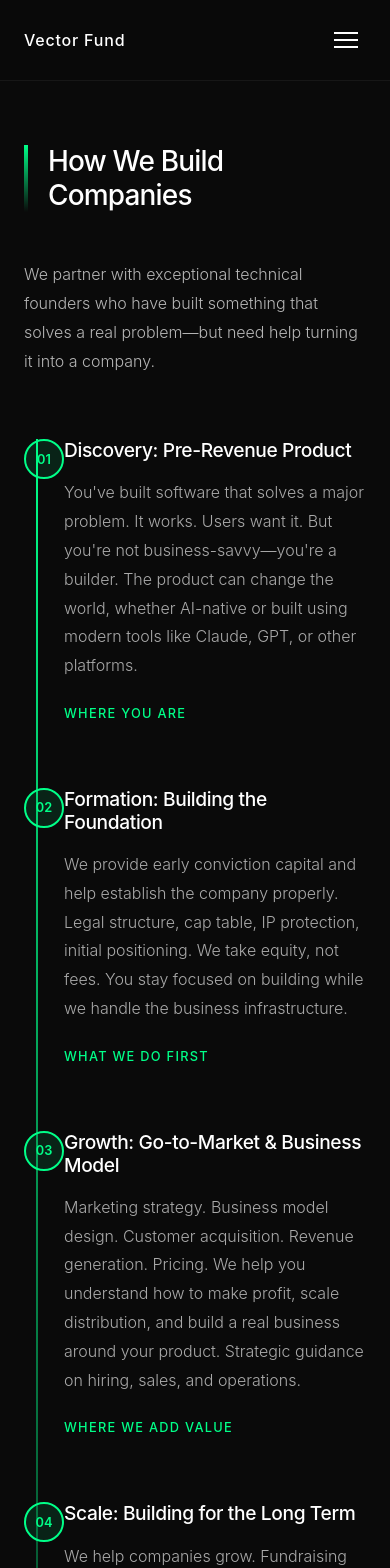
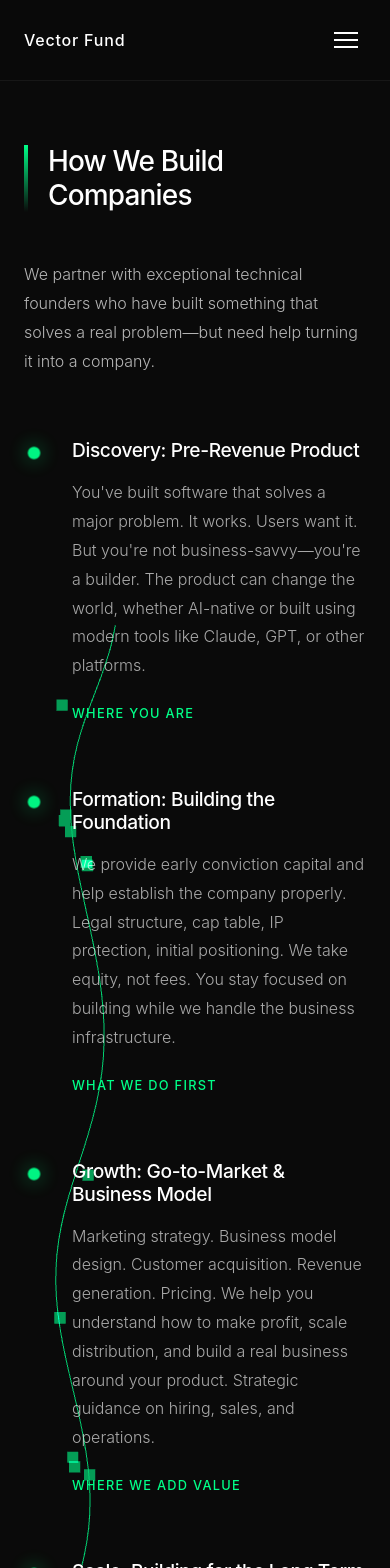
Before and after one commit to JosephsVisconti/Vectorfund, a React (Vite) app: page /philosophy in a window 390 px wide. Shown: the top 1568 px of the page. Built offline with nearby package versions, Linux system fonts and the light colour scheme.

Commit message:
Add 3D animated timeline with Three.js, remove numbers from markers

```diff
--- a/src/App.css
+++ b/src/App.css
@@ -204,41 +204,52 @@
 
 .timeline {
   position: relative;
-  padding-left: 4rem;
+  padding-left: 5rem;
   margin: 3rem 0;
 }
 
-.timeline::before {
-  content: '';
+.timeline-3d-line {
   position: absolute;
-  left: 1.5rem;
+  left: 0.5rem;
   top: 0;
   bottom: 0;
-  width: 2px;
-  background: linear-gradient(to bottom, #00ff88, transparent);
+  width: 100px;
+  height: 100%;
+  z-index: 0;
+}
+
+.timeline-3d-line canvas {
+  display: block;
 }
 
 .timeline-stage {
   position: relative;
   margin-bottom: 4rem;
+  z-index: 1;
 }
 
 .timeline-marker {
   position: absolute;
-  left: -4rem;
-  top: 0;
-  width: 3rem;
-  height: 3rem;
-  background: rgba(0, 255, 136, 0.1);
-  border: 2px solid #00ff88;
+  left: -4.5rem;
+  top: 0.5rem;
+  width: 1rem;
+  height: 1rem;
+  background: #00ff88;
   border-radius: 50%;
-  display: flex;
-  align-items: center;
-  justify-content: center;
-  font-size: 0.9rem;
-  font-weight: 600;
-  color: #00ff88;
-  z-index: 1;
+  box-shadow: 0 0 20px rgba(0, 255, 136, 0.6);
+  z-index: 2;
+  animation: pulse 2s ease-in-out infinite;
+}
+
+@keyframes pulse {
+  0%, 100% {
+    transform: scale(1);
+    opacity: 1;
+  }
+  50% {
+    transform: scale(1.2);
+    opacity: 0.8;
+  }
 }
 
 .timeline-content h3 {
@@ -500,18 +511,18 @@
   }
 
   .timeline {
-    padding-left: 2.5rem;
+    padding-left: 3rem;
   }
 
-  .timeline::before {
-    left: 0.75rem;
+  .timeline-3d-line {
+    left: 0;
+    width: 60px;
   }
 
   .timeline-marker {
-    left: -2.5rem;
-    width: 2.5rem;
-    height: 2.5rem;
-    font-size: 0.8rem;
+    left: -2.75rem;
+    width: 0.75rem;
+    height: 0.75rem;
   }
 
   .timeline-content h3 {
--- /dev/null
+++ b/src/TimelineLine.jsx
@@ -0,0 +1,132 @@
+import { useEffect, useRef } from 'react'
+import * as THREE from 'three'
+
+function TimelineLine() {
+  const containerRef = useRef(null)
+
+  useEffect(() => {
+    if (!containerRef.current) return
+
+    // Scene setup
+    const scene = new THREE.Scene()
+    const camera = new THREE.PerspectiveCamera(75, 100 / window.innerHeight, 0.1, 1000)
+    const renderer = new THREE.WebGLRenderer({
+      antialias: true,
+      alpha: true
+    })
+
+    const height = containerRef.current.offsetHeight
+    renderer.setSize(100, height)
+    renderer.setPixelRatio(window.devicePixelRatio)
+    containerRef.current.appendChild(renderer.domElement)
+
+    // Lighting
+    const ambientLight = new THREE.AmbientLight(0xffffff, 0.5)
+    scene.add(ambientLight)
+
+    const pointLight = new THREE.PointLight(0x00ff88, 1, 100)
+    pointLight.position.set(0, 0, 5)
+    scene.add(pointLight)
+
+    // Create flowing line geometry
+    const points = []
+    const segments = 100
+
+    for (let i = 0; i <= segments; i++) {
+      const y = (i / segments) * 10 - 5
+      const x = Math.sin(i * 0.2) * 0.3
+      const z = Math.cos(i * 0.15) * 0.2
+      points.push(new THREE.Vector3(x, y, z))
+    }
+
+    const geometry = new THREE.BufferGeometry().setFromPoints(points)
+
+    // Create gradient material effect with multiple line segments
+    const material = new THREE.LineBasicMaterial({
+      color: 0x00ff88,
+      linewidth: 3,
+      transparent: true,
+      opacity: 0.8
+    })
+
+    const line = new THREE.Line(geometry, material)
+    scene.add(line)
+
+    // Add glow effect with particles
+    const particleCount = 20
+    const particles = new THREE.BufferGeometry()
+    const positions = new Float32Array(particleCount * 3)
+
+    for (let i = 0; i < particleCount; i++) {
+      positions[i * 3] = (Math.random() - 0.5) * 0.5
+      positions[i * 3 + 1] = (Math.random() - 0.5) * 10
+      positions[i * 3 + 2] = (Math.random() - 0.5) * 0.5
+    }
+
+    particles.setAttribute('position', new THREE.BufferAttribute(positions, 3))
+
+    const particleMaterial = new THREE.PointsMaterial({
+      color: 0x00ff88,
+      size: 0.1,
+      transparent: true,
+      opacity: 0.6,
+      blending: THREE.AdditiveBlending
+    })
+
+    const particleSystem = new THREE.Points(particles, particleMaterial)
+    scene.add(particleSystem)
+
+    camera.position.z = 8
+
+    // Animation
+    let frame = 0
+    function animate() {
+      requestAnimationFrame(animate)
+      frame += 0.01
+
+      // Rotate line slightly for dynamic effect
+      line.rotation.z = Math.sin(frame) * 0.1
+
+      // Animate particles flowing upward
+      const positions = particleSystem.geometry.attributes.position.array
+      for (let i = 0; i < particleCount; i++) {
+        positions[i * 3 + 1] += 0.02
+        if (positions[i * 3 + 1] > 5) {
+          positions[i * 3 + 1] = -5
+        }
+      }
+      particleSystem.geometry.attributes.position.needsUpdate = true
+
+      // Pulse the point light
+      pointLight.intensity = 0.8 + Math.sin(frame * 2) * 0.3
+
+      renderer.render(scene, camera)
+    }
+
+    animate()
+
+    // Handle resize
+    const handleResize = () => {
+      const newHeight = containerRef.current?.offsetHeight || height
+      renderer.setSize(100, newHeight)
+    }
+    window.addEventListener('resize', handleResize)
+
+    // Cleanup
+    return () => {
+      window.removeEventListener('resize', handleResize)
+      if (containerRef.current && containerRef.current.contains(renderer.domElement)) {
+        containerRef.current.removeChild(renderer.domElement)
+      }
+      renderer.dispose()
+      geometry.dispose()
+      material.dispose()
+      particles.dispose()
+      particleMaterial.dispose()
+    }
+  }, [])
+
+  return <div ref={containerRef} className="timeline-3d-line" />
+}
+
+export default TimelineLine
--- a/src/pages/Philosophy.jsx
+++ b/src/pages/Philosophy.jsx
@@ -1,3 +1,5 @@
+import TimelineLine from '../TimelineLine'
+
 function Philosophy() {
   return (
     <section className="philosophy page-section">
@@ -8,8 +10,10 @@ function Philosophy() {
         </p>
 
         <div className="timeline">
+          <TimelineLine />
+
           <div className="timeline-stage">
-            <div className="timeline-marker">01</div>
+            <div className="timeline-marker"></div>
             <div className="timeline-content">
               <h3>Discovery: Pre-Revenue Product</h3>
               <p>
@@ -22,7 +26,7 @@ function Philosophy() {
           </div>
 
           <div className="timeline-stage">
-            <div className="timeline-marker">02</div>
+            <div className="timeline-marker"></div>
             <div className="timeline-content">
               <h3>Formation: Building the Foundation</h3>
               <p>
@@ -35,7 +39,7 @@ function Philosophy() {
           </div>
 
           <div className="timeline-stage">
-            <div className="timeline-marker">03</div>
+            <div className="timeline-marker"></div>
             <div className="timeline-content">
               <h3>Growth: Go-to-Market & Business Model</h3>
               <p>
@@ -48,7 +52,7 @@ function Philosophy() {
           </div>
 
           <div className="timeline-stage">
-            <div className="timeline-marker">04</div>
+            <div className="timeline-marker"></div>
             <div className="timeline-content">
               <h3>Scale: Building for the Long Term</h3>
               <p>
@@ -61,7 +65,7 @@ function Philosophy() {
           </div>
 
           <div className="timeline-stage">
-            <div className="timeline-marker">05</div>
+            <div className="timeline-marker"></div>
             <div className="timeline-content">
               <h3>Exit or Endure: Creating Liquidity</h3>
               <p>
```
